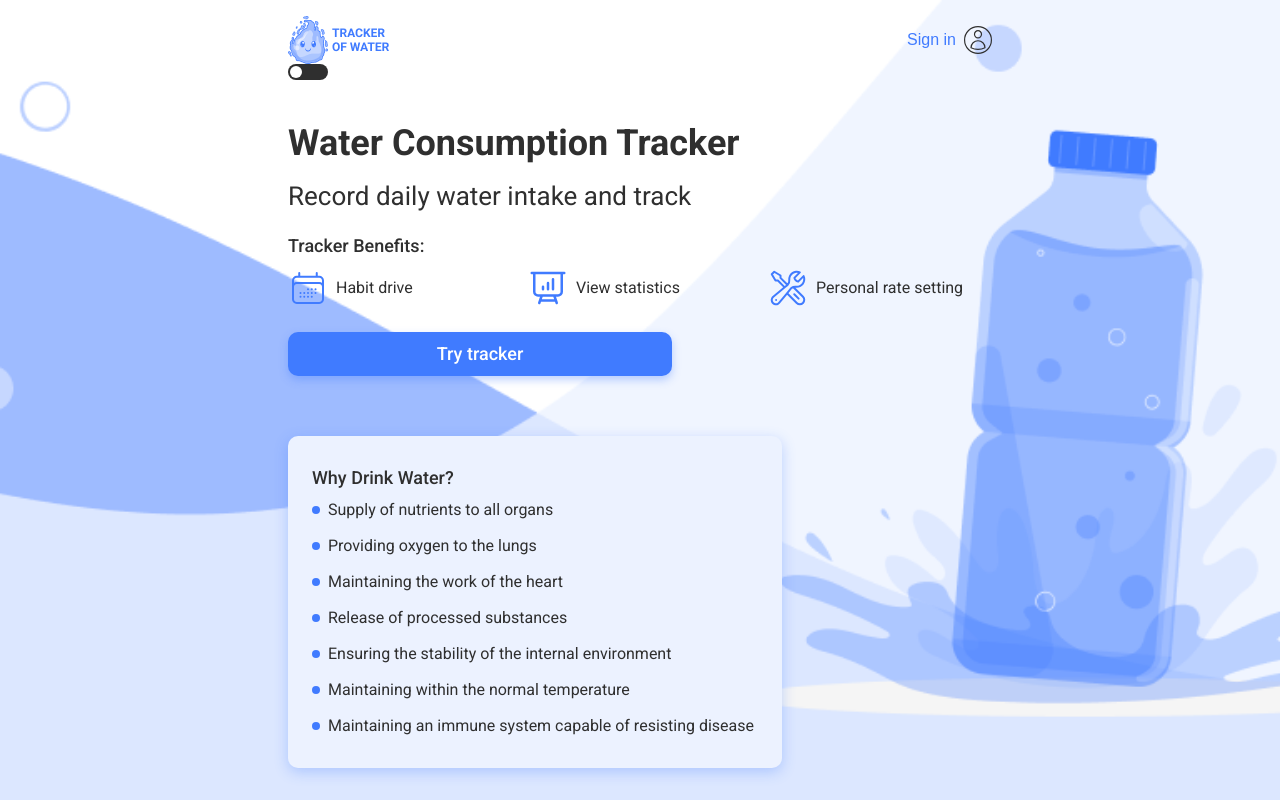
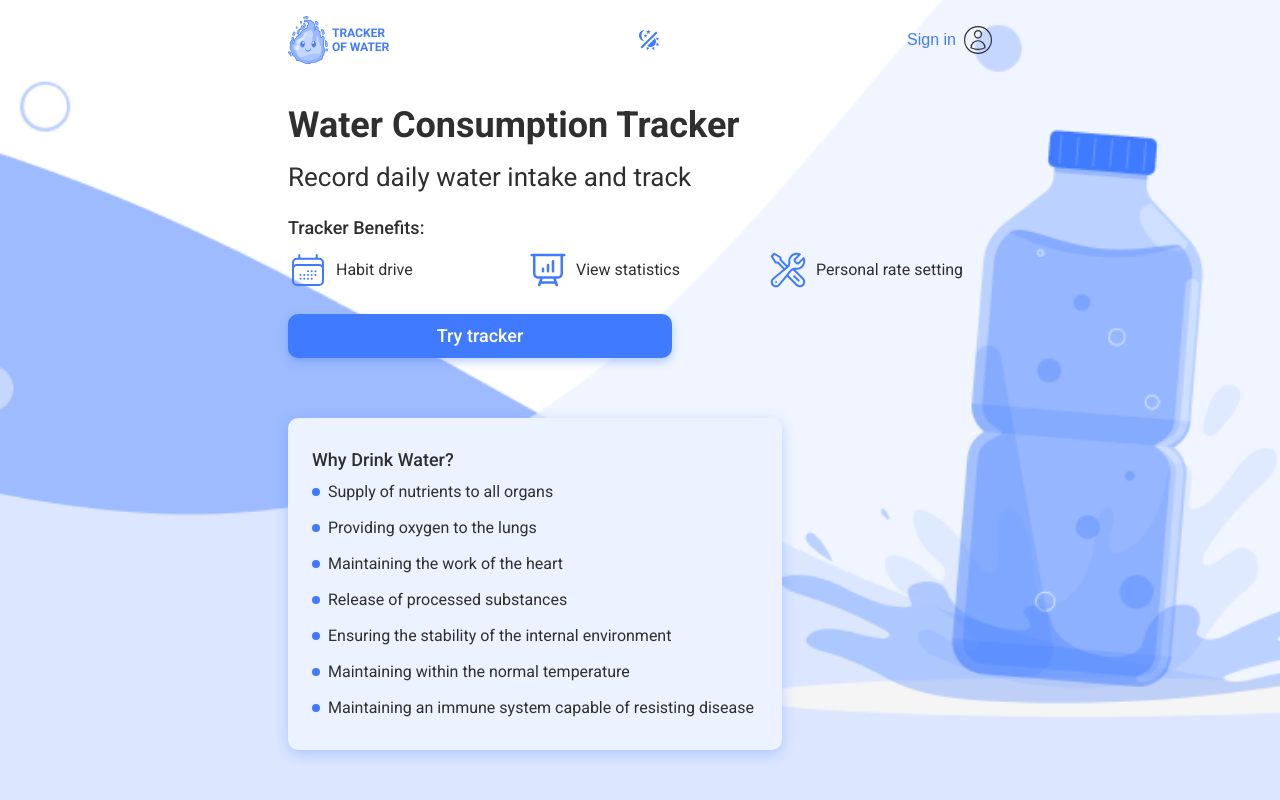
Before and after one commit to VuktorTS/water-tracker, a React (Vite) app: page /welcome in a window 1280 px wide. Built offline with nearby package versions, Linux system fonts and the light colour scheme.

Commit message:
fixed styles for dark theme

```diff
--- a/src/components/Header/Header.jsx
+++ b/src/components/Header/Header.jsx
@@ -1,15 +1,11 @@
 import { Logo } from '../Logo/Logo';
 import { UserAuth } from '../UserAuth/UserAuth';
-import {
-  StyledHeader,
-  Slider,
-  StyledCheckbox,
-  Switcher,
-} from './Header.styled';
+import { StyledHeader, StyledCheckbox, Switcher, Icon } from './Header.styled';
 import { isLoggedIn } from '../../redux/auth/authSelectors';
 import { useSelector } from 'react-redux';
 import { UserLogo } from '../UserLogo/UserLogo';
 import { useTheme } from '../../hooks/use-theme';
+import sprite from '../../img/icons.svg';
 
 export const Header = () => {
   const isLogged = useSelector(isLoggedIn);
@@ -23,10 +19,6 @@ export const Header = () => {
     <StyledHeader>
       <div>
         <Logo />
-
-        {isLogged ? <UserLogo /> : <UserAuth />}
-      </div>
-
         <Switcher htmlFor="toggler">
           <StyledCheckbox
             id="toggler"
@@ -35,8 +27,13 @@ export const Header = () => {
             checked={isChecked}
             readOnly
           />
-        <Slider />
+          <Icon>
+            <use href={`${sprite}#icon-theme-light-dark`}></use>
+          </Icon>
         </Switcher>
+
+        {isLogged ? <UserLogo /> : <UserAuth />}
+      </div>
     </StyledHeader>
   );
 };
--- a/src/components/Header/Header.styled.jsx
+++ b/src/components/Header/Header.styled.jsx
@@ -38,8 +38,9 @@ export const StyledHeader = styled.header`
 export const Switcher = styled.label`
   position: relative;
   display: inline-block;
-  width: 40px;
-  height: 16px;
+  width: 24px;
+  height: 24px;
+  cursor: pointer;
 `;
 
 export const StyledCheckbox = styled.input`
@@ -48,33 +49,17 @@ export const StyledCheckbox = styled.input`
   opacity: 0;
 `;
 
-export const Slider = styled.span`
-  position: absolute;
-  cursor: pointer;
-  top: 0;
-  left: 0;
-  right: 0;
-  bottom: 0;
-  background-color: var(--primery-color-black);
-  transition: 0.4s;
-  border-radius: 20px;
+export const Icon = styled.svg`
+  width: 16px;
+  height: 16px;
+  fill: var(--primery-color-blue);
 
-  &::before {
-    position: absolute;
-    content: '';
-    left: 2px;
-    bottom: 2px;
-    height: 12px;
-    width: 12px;
+  @media (min-width: 320px) {
+    width: 24px;
+    height: 24px;
+  }
 
-    background-color: var(--primery-color-white);
-    transition: 0.4s;
-    border-radius: 20px;
-  }
-  input:checked + & {
-    background-color: var(--primery-color-black);
-  }
-  input:checked + &::before {
-    transform: translateX(24px);
+  &:hover {
+    fill: var(--secondary-yellow);
   }
 `;
--- a/src/components/MonthStatistic/MonthStatistic.styled.jsx
+++ b/src/components/MonthStatistic/MonthStatistic.styled.jsx
@@ -60,7 +60,11 @@ export const Day = styled.li`
   flex-direction: column;
   gap: 4px;
   align-items: center;
+  > button {
+    color: var(--primery-color-black);
+  }
 `;
+
 export const PercentFromNorma = styled.p`
   color: var(--secondary-color-blue);
   font-size: 13px;
--- a/src/components/WaterRatio/WaterRatio.styled.jsx
+++ b/src/components/WaterRatio/WaterRatio.styled.jsx
@@ -1,4 +1,4 @@
-import styled from "styled-components";
+import styled from 'styled-components';
 
 export const WaterRatioContainer = styled.div`
   display: flex;
@@ -18,7 +18,7 @@ export const WaterRatioContainer = styled.div`
     width: 592px;
     gap: 32px;
   }
-`
+`;
 export const WaterRangeContainer = styled.div`
   position: relative;
   height: 102px;
@@ -29,7 +29,7 @@ flex-direction: column;
     width: 356px;
     height: 90px;
   }
-`
+`;
 export const WaterRangeTitle = styled.h3`
   font-size: 18px;
   line-height: 0.75;
@@ -37,7 +37,7 @@ text-align: left;
   font-weight: 400;
   margin-bottom: 11px;
   color: #407bff;
-`
+`;
 export const WaterRange = styled.input`
   padding: 0 13px;
   &[type='range'] {
@@ -74,12 +74,12 @@ padding: 0 13px;
     -webkit-appearance: none;
     margin-top: -4px;
   }
-`
+`;
 export const RateContainer = styled.div`
   display: flex;
   flex-direction: row;
   justify-content: space-between;
-`
+`;
 export const StartMark = styled.span`
   transform: translateX(-50%);
   font-size: 12px;
@@ -97,7 +97,7 @@ color: #407bff;
     gap: 4px;
     color: #9ebbff;
   }
-`
+`;
 export const MiddleMark = styled.span`
   position: absolute;
   transform: translateX(-50%);
@@ -117,7 +117,7 @@ color: #407bff;
     align-items: center;
     color: #9ebbff;
   }
-`
+`;
 export const EndMark = styled.span`
   transform: translateX(50%);
   font-size: 12px;
@@ -135,7 +135,7 @@ transform: translateX(50%);
     align-items: center;
     color: #9ebbff;
   }
-`
+`;
 export const BtnAddWater = styled.button`
   display: flex;
   gap: 10px;
@@ -144,7 +144,7 @@ display: flex;
   border-radius: 10px;
   padding: 6px 72px;
   background-color: #407bff;
-  color: #fff;
+  color: var(--primery-color-white);
   border: none;
   box-shadow: 0 4px 8px rgba(64, 123, 255, 0.34);
 
@@ -162,13 +162,11 @@ display: flex;
     height: 44px;
     padding: 10px 20px;
   }
-`
+`;
 export const Icon = styled.svg`
   width: 24px;
   height: 24px;
   fill: transparent;
-stroke: #ffffff;
-`
-export const l = styled.div`
-
-`
+  stroke: var(--primery-color-white);
+`;
+export const l = styled.div``;
--- a/src/index.css
+++ b/src/index.css
@@ -56,6 +56,8 @@
 }
 
 :root[data-theme='dark'] {
+  font-family: 'Roboto', sans-serif;
+
   --primery-color-black: #d5dff5;
   --primery-color-white: #1c1d26;
   --primery-color-blue: #5082f2;
@@ -121,9 +123,12 @@ h2,
 h3,
 h4,
 h5,
-h6,
+h6 {
+  margin: 0;
+}
 p {
   margin: 0;
+  color: var(--primery-color-black);
 }
 a {
   text-decoration: none;
@@ -148,6 +153,7 @@ button {
 
 input {
   outline: none;
+  background-color: transparent;
 }
 
 #setting {
```
Also changed, not shown: src/components/WaterRatio/WaterRatio.jsx (+21 -7 lines), src/img/icons.svg. Lines whose indentation alone changed are shown as unchanged.
